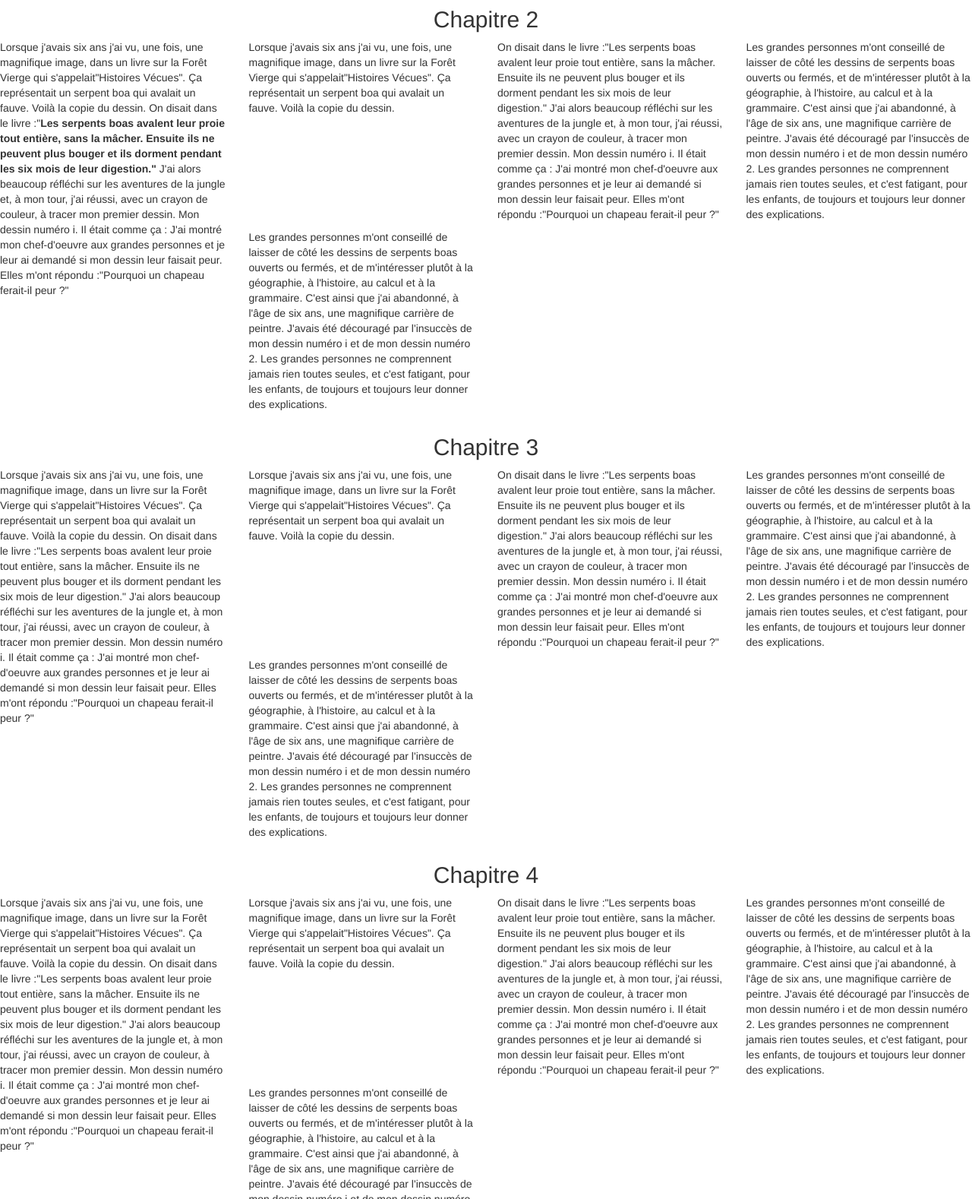
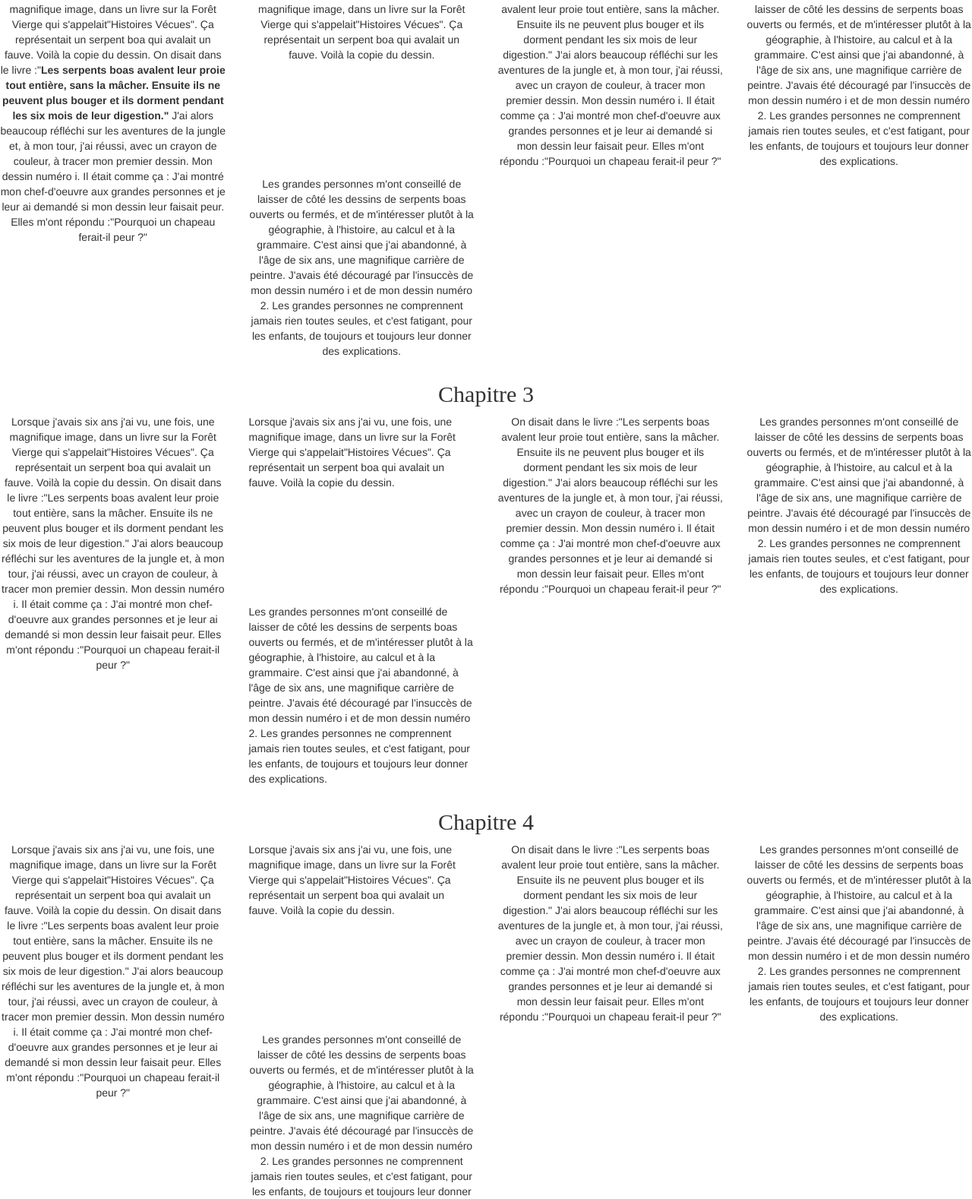
Before and after one commit to BonjourAurevoir/ex-petit-prince, a plain HTML site: page index.html in a window 1280 px wide. Shown: the part 734-2312 px from the top of the page at 76% size. Drawn offline with nearby package versions, Linux system fonts and the light colour scheme.

Commit message:
Fini #onvadire

```diff
--- a/css/style.css
+++ b/css/style.css
@@ -5,16 +5,24 @@
 }
 #navbar {
   text-align:center;
+  font-size:16px;
 }
 #titchap1 {
   text-align: center;
+    font-family: "Indie Flower";
 }
 #titchap2 {
   text-align: center;
+    font-family: "Indie Flower";
 }
 #titchap3 {
   text-align: center;
+    font-family: "Indie Flower";
 }
 #titchap4 {
   text-align: center;
+    font-family: "Indie Flower";
 }
+#chap1 {
+  text-align:center;
+}
--- a/index.html
+++ b/index.html
@@ -13,28 +13,21 @@
   <header>
     <div id="titleh1">
       <h1>Le petit Prince</h1>
-      <small class="hidden-sm hidden-xs"> Antoine de Saint-Exupéry</small>
+      <span class="glyphicon glyphicon-pencil hidden-sm hidden-xs"><small> Antoine de Saint-Exupéry</small></span>
     </div>
-    <nav class="navbar navbar-default navbar-fixed-top-center">
-      <div id="navbar">
-        <a href="#titchap1"> Chapitre 1</a>
-        <a href="#titchap2"> Chapitre 2</a>
-        <a href="#titchap3"> Chapitre 3</a>
-        <a href="#titchap4"> Chapitre 4</a>
-      </div>
-    </nav>
   </header>
+
   <div class="row">
       <div id="titchap1">
         <h2>Chapitre 1</h2>
       </div>
-      <div class="col-md-3 col-sm-6"><p>Lorsque j'avais six ans j'ai vu, une fois, une magnifique image, dans un livre sur la Forêt Vierge qui s'appelait"Histoires Vécues". Ça représentait un serpent boa qui avalait un fauve. Voilà la copie du dessin.
+      <div id="chap1" class="col-md-3 col-sm-6"><p>Lorsque j'avais six ans j'ai vu, une fois, une magnifique image, dans un livre sur la Forêt Vierge qui s'appelait"Histoires Vécues". Ça représentait un serpent boa qui avalait un fauve. Voilà la copie du dessin.
 On disait dans le livre :"Les serpents boas avalent leur proie tout entière, sans la mâcher. Ensuite ils ne peuvent plus bouger et ils dorment pendant les six mois de leur digestion."
 J'ai alors beaucoup réfléchi sur les aventures de la jungle et, à mon tour, j'ai réussi, avec un crayon de couleur, à tracer mon premier dessin. Mon dessin numéro i. Il était comme ça :
 J'ai montré mon chef-d'oeuvre aux grandes personnes et je leur ai demandé si mon dessin leur faisait peur. Elles m'ont répondu :"<i>Pourquoi un chapeau ferait-il peur ?</i>"</div></p>
 <div class="col-md-3 col-sm-6"><p>Lorsque j'avais six ans j'ai vu, une fois, une magnifique image, dans un livre sur la Forêt Vierge qui s'appelait<strong>"Histoires Vécues"</strong>. Ça représentait un serpent boa qui avalait un fauve. Voilà la copie du dessin.</p></div>
 
-<div class="col-md-3 col-sm-6"><p>On disait dans le livre :<strong>"Les serpents boas avalent leur proie tout entière, sans la mâcher. Ensuite ils ne peuvent plus bouger et ils dorment pendant les six mois de leur digestion."</strong>
+<div  id="chap1" class="col-md-3 col-sm-6"><p>On disait dans le livre :<strong>"Les serpents boas avalent leur proie tout entière, sans la mâcher. Ensuite ils ne peuvent plus bouger et ils dorment pendant les six mois de leur digestion."</strong>
 J'ai alors beaucoup réfléchi sur les aventures de la jungle et, à mon tour, j'ai réussi, avec un crayon de couleur, à tracer mon premier dessin. Mon dessin numéro i. Il était comme ça :
 J'ai montré mon chef-d'oeuvre aux grandes personnes et je leur ai demandé si mon dessin leur faisait peur. Elles m'ont répondu :"<i>Pourquoi un chapeau ferait-il peur ?"</i></p></div>
 <div class="col-md-3 col-sm-6"><p>Les grandes personnes m'ont conseillé de laisser de côté les dessins de serpents boas ouverts ou fermés, et de m'intéresser plutôt à la géographie, à l'histoire, au calcul et à la grammaire. C'est ainsi que j'ai abandonné, à l'âge de six ans, une magnifique carrière de peintre. J'avais été découragé par l'insuccès de mon dessin numéro i et de mon dessin numéro 2. Les grandes personnes ne comprennent jamais rien toutes seules, et c'est fatigant, pour les enfants, de toujours et toujours leur donner des explications.</p> </div>
@@ -46,49 +39,49 @@ J'ai montré mon chef-d'oeuvre aux grandes personnes et je leur ai demandé si m
     <div id="titchap2">
       <h2>Chapitre 2</h2>
     </div>
-    <div class="col-md-3 col-sm-6"><p>Lorsque j'avais six ans j'ai vu, une fois, une magnifique image, dans un livre sur la Forêt Vierge qui s'appelait"Histoires Vécues". Ça représentait un serpent boa qui avalait un fauve. Voilà la copie du dessin.
+    <div id="chap1" class="col-md-3 col-sm-6"><p>Lorsque j'avais six ans j'ai vu, une fois, une magnifique image, dans un livre sur la Forêt Vierge qui s'appelait"Histoires Vécues". Ça représentait un serpent boa qui avalait un fauve. Voilà la copie du dessin.
 On disait dans le livre :"<strong>Les serpents boas avalent leur proie tout entière, sans la mâcher. Ensuite ils ne peuvent plus bouger et ils dorment pendant les six mois de leur digestion."</strong>
 J'ai alors beaucoup réfléchi sur les aventures de la jungle et, à mon tour, j'ai réussi, avec un crayon de couleur, à tracer mon premier dessin. Mon dessin numéro i. Il était comme ça :
 J'ai montré mon chef-d'oeuvre aux grandes personnes et je leur ai demandé si mon dessin leur faisait peur. Elles m'ont répondu :"Pourquoi un chapeau ferait-il peur ?"</div></p>
-<div class="col-md-3 col-sm-6"><p>Lorsque j'avais six ans j'ai vu, une fois, une magnifique image, dans un livre sur la Forêt Vierge qui s'appelait"Histoires Vécues". Ça représentait un serpent boa qui avalait un fauve. Voilà la copie du dessin.</p></div>
+<div id="chap1" class="col-md-3 col-sm-6"><p>Lorsque j'avais six ans j'ai vu, une fois, une magnifique image, dans un livre sur la Forêt Vierge qui s'appelait"Histoires Vécues". Ça représentait un serpent boa qui avalait un fauve. Voilà la copie du dessin.</p></div>
 
-<div class="col-md-3 col-sm-6"><p>On disait dans le livre :"Les serpents boas avalent leur proie tout entière, sans la mâcher. Ensuite ils ne peuvent plus bouger et ils dorment pendant les six mois de leur digestion."
+<div id="chap1" class="col-md-3 col-sm-6"><p>On disait dans le livre :"Les serpents boas avalent leur proie tout entière, sans la mâcher. Ensuite ils ne peuvent plus bouger et ils dorment pendant les six mois de leur digestion."
 J'ai alors beaucoup réfléchi sur les aventures de la jungle et, à mon tour, j'ai réussi, avec un crayon de couleur, à tracer mon premier dessin. Mon dessin numéro i. Il était comme ça :
 J'ai montré mon chef-d'oeuvre aux grandes personnes et je leur ai demandé si mon dessin leur faisait peur. Elles m'ont répondu :"Pourquoi un chapeau ferait-il peur ?"</p></div>
-<div class="col-md-3 col-sm-6"><p>Les grandes personnes m'ont conseillé de laisser de côté les dessins de serpents boas ouverts ou fermés, et de m'intéresser plutôt à la géographie, à l'histoire, au calcul et à la grammaire. C'est ainsi que j'ai abandonné, à l'âge de six ans, une magnifique carrière de peintre. J'avais été découragé par l'insuccès de mon dessin numéro i et de mon dessin numéro 2. Les grandes personnes ne comprennent jamais rien toutes seules, et c'est fatigant, pour les enfants, de toujours et toujours leur donner des explications.</p> </div>
-<div class="col-md-3 col-sm-6"><p>Les grandes personnes m'ont conseillé de laisser de côté les dessins de serpents boas ouverts ou fermés, et de m'intéresser plutôt à la géographie, à l'histoire, au calcul et à la grammaire. C'est ainsi que j'ai abandonné, à l'âge de six ans, une magnifique carrière de peintre. J'avais été découragé par l'insuccès de mon dessin numéro i et de mon dessin numéro 2. Les grandes personnes ne comprennent jamais rien toutes seules, et c'est fatigant, pour les enfants, de toujours et toujours leur donner des explications.</p> </div></div>
+<div id="chap1" class="col-md-3 col-sm-6"><p>Les grandes personnes m'ont conseillé de laisser de côté les dessins de serpents boas ouverts ou fermés, et de m'intéresser plutôt à la géographie, à l'histoire, au calcul et à la grammaire. C'est ainsi que j'ai abandonné, à l'âge de six ans, une magnifique carrière de peintre. J'avais été découragé par l'insuccès de mon dessin numéro i et de mon dessin numéro 2. Les grandes personnes ne comprennent jamais rien toutes seules, et c'est fatigant, pour les enfants, de toujours et toujours leur donner des explications.</p> </div>
+<div id ="chap1" class="col-md-3 col-sm-6"><p>Les grandes personnes m'ont conseillé de laisser de côté les dessins de serpents boas ouverts ou fermés, et de m'intéresser plutôt à la géographie, à l'histoire, au calcul et à la grammaire. C'est ainsi que j'ai abandonné, à l'âge de six ans, une magnifique carrière de peintre. J'avais été découragé par l'insuccès de mon dessin numéro i et de mon dessin numéro 2. Les grandes personnes ne comprennent jamais rien toutes seules, et c'est fatigant, pour les enfants, de toujours et toujours leur donner des explications.</p> </div></div>
 
 <div class="row">
     <div id="titchap3">
       <h2>Chapitre 3</h2>
     </div>
-    <div class="col-md-3 col-sm-6"><p>Lorsque j'avais six ans j'ai vu, une fois, une magnifique image, dans un livre sur la Forêt Vierge qui s'appelait"Histoires Vécues". Ça représentait un serpent boa qui avalait un fauve. Voilà la copie du dessin.
+    <div id="chap1" class="col-md-3 col-sm-6"><p>Lorsque j'avais six ans j'ai vu, une fois, une magnifique image, dans un livre sur la Forêt Vierge qui s'appelait"Histoires Vécues". Ça représentait un serpent boa qui avalait un fauve. Voilà la copie du dessin.
 On disait dans le livre :"Les serpents boas avalent leur proie tout entière, sans la mâcher. Ensuite ils ne peuvent plus bouger et ils dorment pendant les six mois de leur digestion."
 J'ai alors beaucoup réfléchi sur les aventures de la jungle et, à mon tour, j'ai réussi, avec un crayon de couleur, à tracer mon premier dessin. Mon dessin numéro i. Il était comme ça :
 J'ai montré mon chef-d'oeuvre aux grandes personnes et je leur ai demandé si mon dessin leur faisait peur. Elles m'ont répondu :"Pourquoi un chapeau ferait-il peur ?"</div></p>
 <div class="col-md-3 col-sm-6"><p>Lorsque j'avais six ans j'ai vu, une fois, une magnifique image, dans un livre sur la Forêt Vierge qui s'appelait"Histoires Vécues". Ça représentait un serpent boa qui avalait un fauve. Voilà la copie du dessin.</p></div>
 
-<div class="col-md-3 col-sm-6"><p>On disait dans le livre :"Les serpents boas avalent leur proie tout entière, sans la mâcher. Ensuite ils ne peuvent plus bouger et ils dorment pendant les six mois de leur digestion."
+<div id="chap1" class="col-md-3 col-sm-6"><p>On disait dans le livre :"Les serpents boas avalent leur proie tout entière, sans la mâcher. Ensuite ils ne peuvent plus bouger et ils dorment pendant les six mois de leur digestion."
 J'ai alors beaucoup réfléchi sur les aventures de la jungle et, à mon tour, j'ai réussi, avec un crayon de couleur, à tracer mon premier dessin. Mon dessin numéro i. Il était comme ça :
 J'ai montré mon chef-d'oeuvre aux grandes personnes et je leur ai demandé si mon dessin leur faisait peur. Elles m'ont répondu :"Pourquoi un chapeau ferait-il peur ?"</p></div>
-<div class="col-md-3 col-sm-6"><p>Les grandes personnes m'ont conseillé de laisser de côté les dessins de serpents boas ouverts ou fermés, et de m'intéresser plutôt à la géographie, à l'histoire, au calcul et à la grammaire. C'est ainsi que j'ai abandonné, à l'âge de six ans, une magnifique carrière de peintre. J'avais été découragé par l'insuccès de mon dessin numéro i et de mon dessin numéro 2. Les grandes personnes ne comprennent jamais rien toutes seules, et c'est fatigant, pour les enfants, de toujours et toujours leur donner des explications.</p> </div>
+<div  id="chap1" class="col-md-3 col-sm-6"><p>Les grandes personnes m'ont conseillé de laisser de côté les dessins de serpents boas ouverts ou fermés, et de m'intéresser plutôt à la géographie, à l'histoire, au calcul et à la grammaire. C'est ainsi que j'ai abandonné, à l'âge de six ans, une magnifique carrière de peintre. J'avais été découragé par l'insuccès de mon dessin numéro i et de mon dessin numéro 2. Les grandes personnes ne comprennent jamais rien toutes seules, et c'est fatigant, pour les enfants, de toujours et toujours leur donner des explications.</p> </div>
 <div class="col-md-3 col-sm-6"><p>Les grandes personnes m'ont conseillé de laisser de côté les dessins de serpents boas ouverts ou fermés, et de m'intéresser plutôt à la géographie, à l'histoire, au calcul et à la grammaire. C'est ainsi que j'ai abandonné, à l'âge de six ans, une magnifique carrière de peintre. J'avais été découragé par l'insuccès de mon dessin numéro i et de mon dessin numéro 2. Les grandes personnes ne comprennent jamais rien toutes seules, et c'est fatigant, pour les enfants, de toujours et toujours leur donner des explications.</p> </div></div>
 
 <div class="row">
     <div id="titchap4">
       <h2>Chapitre 4</h2>
     </div>
-    <div class="col-md-3 col-sm-6"><p>Lorsque j'avais six ans j'ai vu, une fois, une magnifique image, dans un livre sur la Forêt Vierge qui s'appelait"Histoires Vécues". Ça représentait un serpent boa qui avalait un fauve. Voilà la copie du dessin.
+    <div id="chap1" class="col-md-3 col-sm-6"><p>Lorsque j'avais six ans j'ai vu, une fois, une magnifique image, dans un livre sur la Forêt Vierge qui s'appelait"Histoires Vécues". Ça représentait un serpent boa qui avalait un fauve. Voilà la copie du dessin.
 On disait dans le livre :"Les serpents boas avalent leur proie tout entière, sans la mâcher. Ensuite ils ne peuvent plus bouger et ils dorment pendant les six mois de leur digestion."
 J'ai alors beaucoup réfléchi sur les aventures de la jungle et, à mon tour, j'ai réussi, avec un crayon de couleur, à tracer mon premier dessin. Mon dessin numéro i. Il était comme ça :
 J'ai montré mon chef-d'oeuvre aux grandes personnes et je leur ai demandé si mon dessin leur faisait peur. Elles m'ont répondu :"Pourquoi un chapeau ferait-il peur ?"</div></p>
 <div class="col-md-3 col-sm-6"><p>Lorsque j'avais six ans j'ai vu, une fois, une magnifique image, dans un livre sur la Forêt Vierge qui s'appelait"Histoires Vécues". Ça représentait un serpent boa qui avalait un fauve. Voilà la copie du dessin.</p></div>
 
-<div class="col-md-3 col-sm-6"><p>On disait dans le livre :"Les serpents boas avalent leur proie tout entière, sans la mâcher. Ensuite ils ne peuvent plus bouger et ils dorment pendant les six mois de leur digestion."
+<div id="chap1" class="col-md-3 col-sm-6"><p>On disait dans le livre :"Les serpents boas avalent leur proie tout entière, sans la mâcher. Ensuite ils ne peuvent plus bouger et ils dorment pendant les six mois de leur digestion."
 J'ai alors beaucoup réfléchi sur les aventures de la jungle et, à mon tour, j'ai réussi, avec un crayon de couleur, à tracer mon premier dessin. Mon dessin numéro i. Il était comme ça :
 J'ai montré mon chef-d'oeuvre aux grandes personnes et je leur ai demandé si mon dessin leur faisait peur. Elles m'ont répondu :"Pourquoi un chapeau ferait-il peur ?"</p></div>
-<div class="col-md-3 col-sm-6"><p>Les grandes personnes m'ont conseillé de laisser de côté les dessins de serpents boas ouverts ou fermés, et de m'intéresser plutôt à la géographie, à l'histoire, au calcul et à la grammaire. C'est ainsi que j'ai abandonné, à l'âge de six ans, une magnifique carrière de peintre. J'avais été découragé par l'insuccès de mon dessin numéro i et de mon dessin numéro 2. Les grandes personnes ne comprennent jamais rien toutes seules, et c'est fatigant, pour les enfants, de toujours et toujours leur donner des explications.</p> </div>
-<div class="col-md-3 col-sm-6"><p>Les grandes personnes m'ont conseillé de laisser de côté les dessins de serpents boas ouverts ou fermés, et de m'intéresser plutôt à la géographie, à l'histoire, au calcul et à la grammaire. C'est ainsi que j'ai abandonné, à l'âge de six ans, une magnifique carrière de peintre. J'avais été découragé par l'insuccès de mon dessin numéro i et de mon dessin numéro 2. Les grandes personnes ne comprennent jamais rien toutes seules, et c'est fatigant, pour les enfants, de toujours et toujours leur donner des explications.</p> </div></div>
+<div id="chap1" class="col-md-3 col-sm-6"><p>Les grandes personnes m'ont conseillé de laisser de côté les dessins de serpents boas ouverts ou fermés, et de m'intéresser plutôt à la géographie, à l'histoire, au calcul et à la grammaire. C'est ainsi que j'ai abandonné, à l'âge de six ans, une magnifique carrière de peintre. J'avais été découragé par l'insuccès de mon dessin numéro i et de mon dessin numéro 2. Les grandes personnes ne comprennent jamais rien toutes seules, et c'est fatigant, pour les enfants, de toujours et toujours leur donner des explications.</p> </div>
+<div id="chap1" class="col-md-3 col-sm-6"><p>Les grandes personnes m'ont conseillé de laisser de côté les dessins de serpents boas ouverts ou fermés, et de m'intéresser plutôt à la géographie, à l'histoire, au calcul et à la grammaire. C'est ainsi que j'ai abandonné, à l'âge de six ans, une magnifique carrière de peintre. J'avais été découragé par l'insuccès de mon dessin numéro i et de mon dessin numéro 2. Les grandes personnes ne comprennent jamais rien toutes seules, et c'est fatigant, pour les enfants, de toujours et toujours leur donner des explications.</p> </div></div>
 
 </body>
 
```
